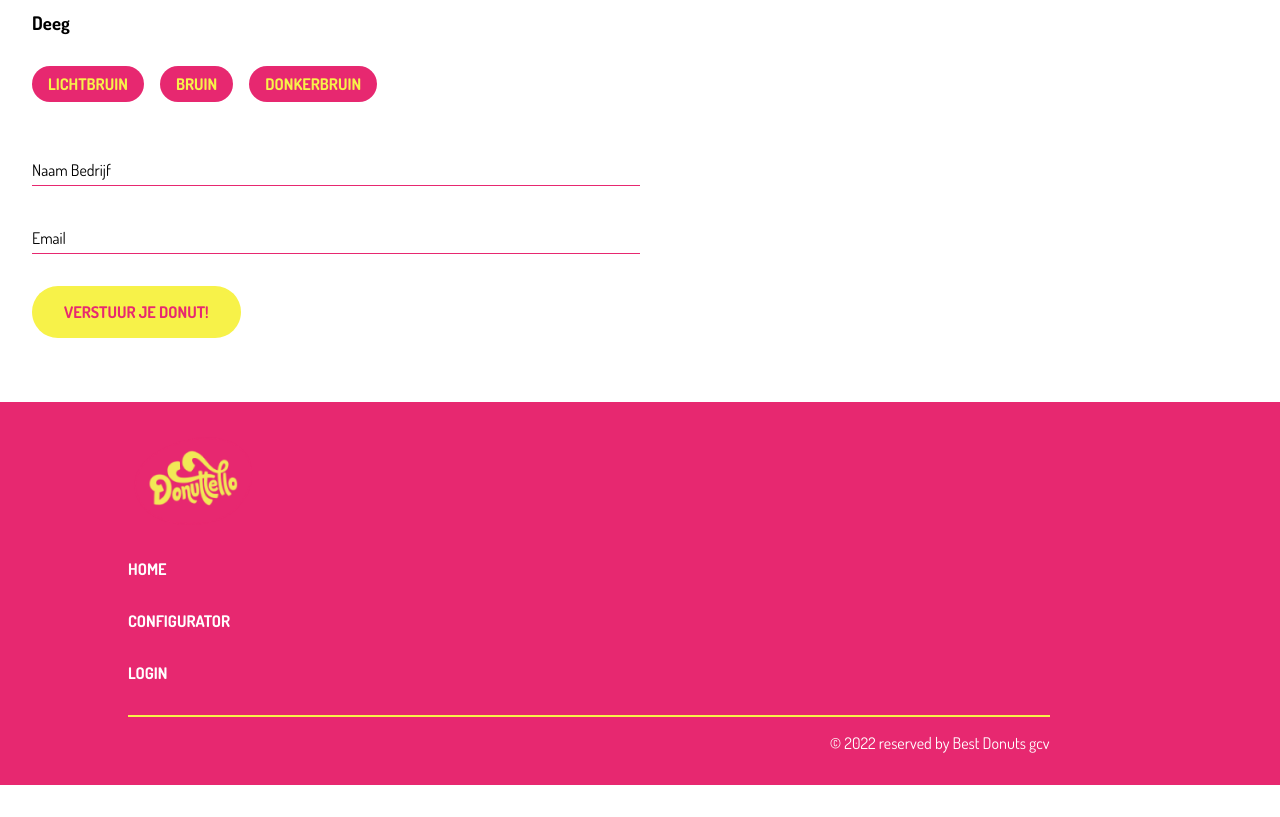
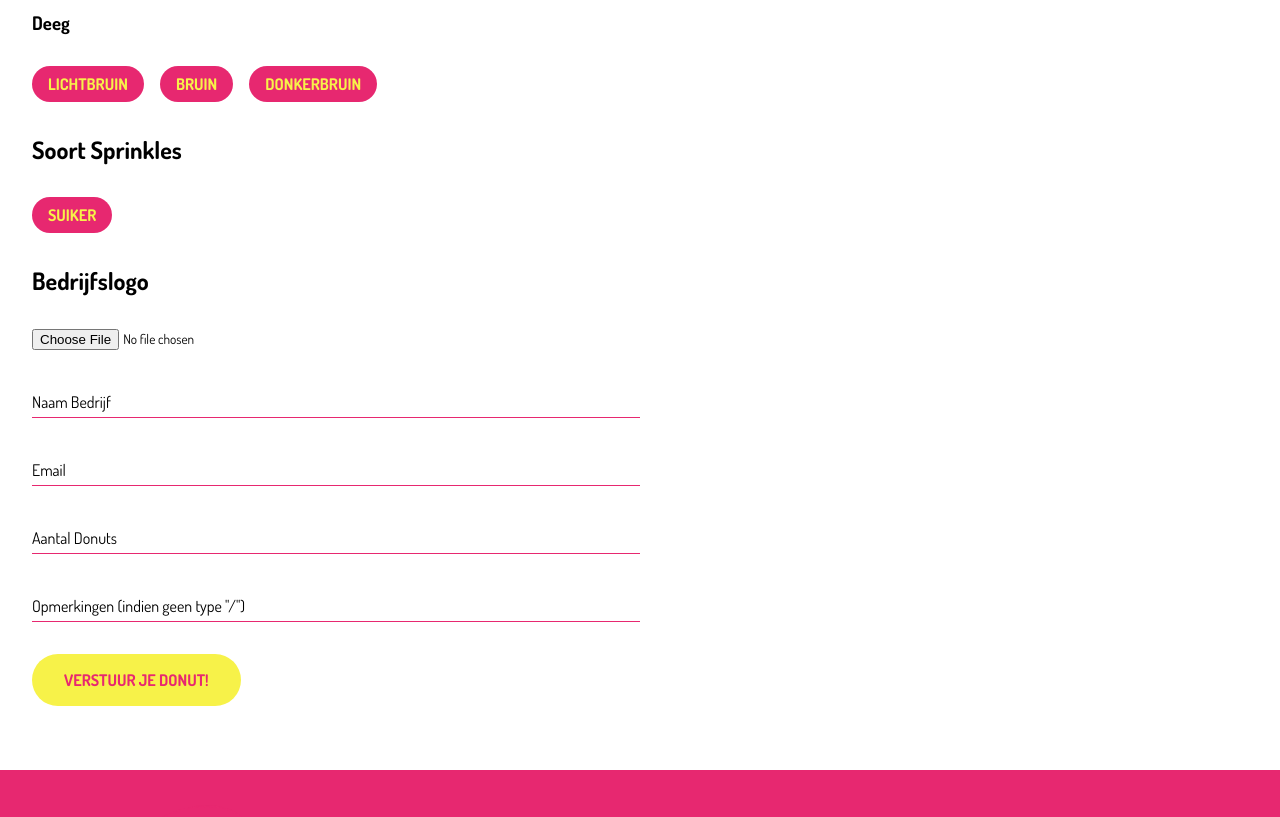
Before and after one commit to SenneChristiaens/Donuttello_Frontend, a Vue app: page /configurator in a window 1280 px wide. Shown: the part 700-1517 px from the top of the page. Before the commit the page ends 1485 px from the top, so only its background shows below. Built offline with nearby package versions, Linux system fonts and the light colour scheme; no server answers.

Commit message:
feat: add more options on configurator

```diff
--- a/src/components/Three.vue
+++ b/src/components/Three.vue
@@ -186,6 +186,10 @@ function bruin_sprinkles() {
     <button @click="lichtbruin_deeg">lichtbruin</button>
     <button @click="bruin_deeg">bruin</button>
     <button @click="donkerbruin_deeg">donkerbruin</button>
+    <h2>Soort Sprinkles</h2>
+    <button>Suiker</button>
+    <h2>Bedrijfslogo</h2>
+    <input type="file" id="company__logo" name="logo" accept="image/png, image/jpeg, image/jpg">
   </div>
 </template>
 
--- a/src/views/Configurator.vue
+++ b/src/views/Configurator.vue
@@ -42,6 +42,18 @@ import Three from "../components/Three.vue";
         <span class="configurator__text">Email</span>
       </label>
     </div>
+    <div class="configurator__form">
+      <input type="email" name="email" autocomplete="on" required />
+      <label for="email" class="configurator__label--wrapper">
+        <span class="configurator__text">Aantal Donuts</span>
+      </label>
+    </div>
+    <div class="configurator__form">
+      <input type="text" name="name" required />
+      <label for="name" class="configurator__label--wrapper">
+        <span class="configurator__text">Opmerkingen (indien geen type "/")</span>
+      </label>
+    </div>
     <div class="configurator__button">
       <button class="hero__btn">Verstuur je donut!</button>
     </div>
```
